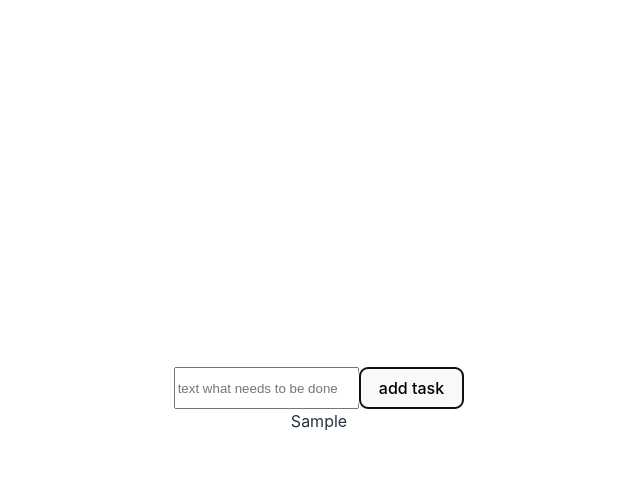
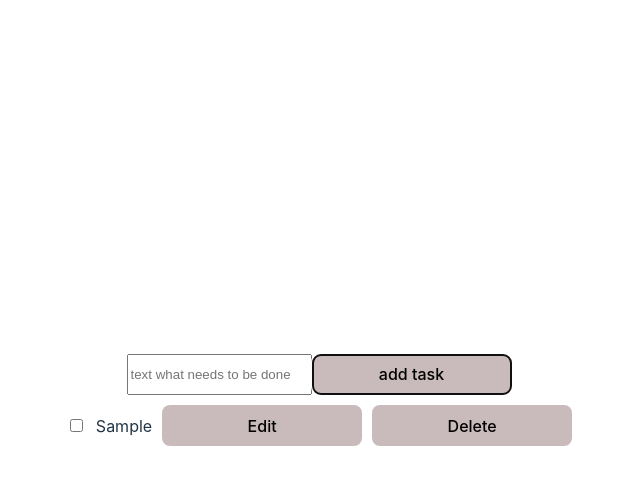
Before and after one commit to SergeyKhvalev83/todo_list_only_front, a React (Vite) app in the folder To-do-list-front/: page / in a window 1280 px wide. Both pictures are taken after typing "Sample" into the empty fields and a click on the button "add task". Shown: the top 484 px of the page, without its empty margins (321-961 px from the left). Built offline with nearby package versions, Linux system fonts and the light colour scheme.

Commit message:
Delete task function added

```diff
--- a/To-do-list-front/src/components/mainPage/MainPageComponent.tsx
+++ b/To-do-list-front/src/components/mainPage/MainPageComponent.tsx
@@ -1,19 +1,35 @@
 import { useState } from 'react';
 import './styles.css';
+import { TaskInterface } from '../../interfaces/interfaces';
 
 const MainPageComponent = () => {
-  const [toDo, setToDo] = useState<string>('');
-  const [toDoesList, setTodoesList] = useState<string[]>([]);
+  const [toDoTitle, setToDoTitle] = useState<string>('');
+
+  const [toDoesList, setTodoesList] = useState<TaskInterface[]>([]);
 
   const inputHandler = (event: React.ChangeEvent<HTMLInputElement>) => {
-    setToDo(event.target.value);
-    console.log(toDo);
+    setToDoTitle(event.target.value);
   };
 
   const addToDoHandler = () => {
-    setTodoesList([...toDoesList, toDo]);
-    setToDo('');
+    const newToDo: TaskInterface = {
+      title: toDoTitle,
+      todo_id: Math.floor(Math.random() * 1000) + 1,
+    };
+    setTodoesList([...toDoesList, newToDo]);
+    setToDoTitle('');
   };
+
+  const deleteToDoHandler = (toDo: TaskInterface) => {
+    setTodoesList(
+      toDoesList.filter((eachTodo: TaskInterface) => eachTodo.todo_id !== toDo.todo_id)
+    );
+  };
+
+  const editToDoHandler = (toDo: TaskInterface) =>{
+
+
+  }
 
   return (
     <div id="container">
@@ -23,14 +39,19 @@ const MainPageComponent = () => {
           type="text"
           placeholder="text what needs to be done"
           onChange={inputHandler}
-          value={toDo}
+          value={toDoTitle}
         ></input>
         <button onClick={addToDoHandler}> add task </button>
       </div>
       {toDoesList.length <= 0
         ? 'nothing to do'
         : toDoesList.map((eachTodo) => (
-            <div key={Math.floor(Math.random() * 1000) + 1}> {eachTodo}</div>
+            <div className="eachRow">
+              <input type="checkbox" className="checkBox" />
+              <div key={eachTodo.todo_id}> {eachTodo.title}</div>
+              <button className="btn">Edit</button>
+              <button className="btn" onClick={()=>deleteToDoHandler(eachTodo)}>Delete</button>
+            </div>
           ))}
     </div>
   );
--- a/To-do-list-front/src/components/mainPage/styles.css
+++ b/To-do-list-front/src/components/mainPage/styles.css
@@ -1,12 +1,22 @@
-#container{
+#container {
   display: flex;
   flex-direction: column;
   width: 100vw;
   align-items: center;
-
-
+  gap:10px
 }
 
-#to-does-container{
+#to-does-container {
   display: flex;
 }
+
+.eachRow {
+  display: flex;
+  align-items: center;
+  gap: 10px;
+}
+
+button{
+  width: 200px;
+  background-color: rgb(201, 187, 187);
+}
--- /dev/null
+++ b/To-do-list-front/src/interfaces/interfaces.ts
@@ -0,0 +1,4 @@
+export interface TaskInterface{
+  title:string,
+  todo_id: number,
+}
```
